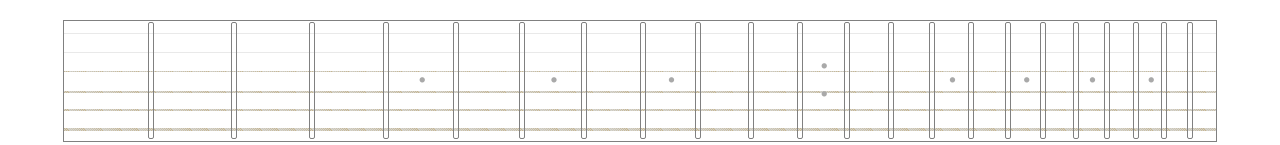
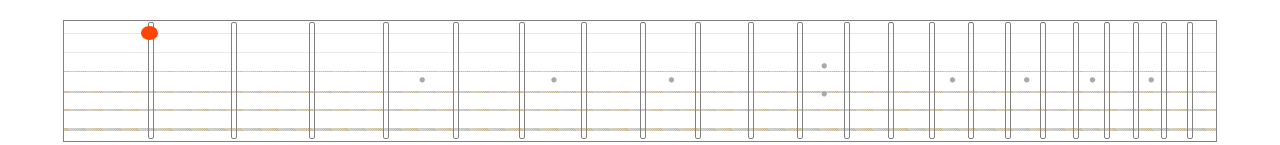
Before and after one commit to jamesBrennan/fretboard, a React (Create React App) app: page / in a window 1280 px wide. Both pictures are taken after a click on the element 149 px from the left and 32 px from the top of the page. Shown: the top 145 px of the page. Built offline with nearby package versions, Linux system fonts and the light colour scheme.

Commit message:
Add ability to toggle notes on/off by clicking

```diff
--- a/package.json
+++ b/package.json
@@ -3,6 +3,7 @@
   "version": "0.1.0",
   "private": true,
   "dependencies": {
+    "classnames": "^2.2.5",
     "react": "^15.6.1",
     "react-dom": "^15.6.1",
     "react-redux": "^5.0.6",
--- a/src/actions/hitboxActions.js
+++ b/src/actions/hitboxActions.js
@@ -1,32 +1,23 @@
 export const MOUSE_ENTERED_HITBOX = 'MOUSE_ENTERED_HITBOX';
-export function mouseEnteredHitbox(string, fret) {
+export function mouseEnteredHitbox({string, fret, note, visible}) {
   return {
     type: MOUSE_ENTERED_HITBOX,
-    payload: {
-      string: string,
-      fret: fret
-    }
+    payload: { string, fret, note, visible }
   }
 }
 
 export const MOUSE_LEFT_HITBOX = 'MOUSE_LEFT_HITBOX';
-export function mouseLeftHitbox(string, fret) {
+export function mouseLeftHitbox({string, fret, note, visible}) {
   return {
     type: MOUSE_LEFT_HITBOX,
-    payload: {
-      string: string,
-      fret: fret
-    }
+    payload: { string, fret, note, visible }
   }
 }
 
 export const HITBOX_CLICKED = 'HITBOX_CLICKED';
-export function hitboxClicked(string, fret) {
+export function hitboxClicked({string, fret, note, visible}) {
   return {
     type: HITBOX_CLICKED,
-    payload: {
-      string: string,
-      fret: fret
-    }
+    payload: { string, fret, note, visible }
   }
 }
--- a/src/components/Fret.js
+++ b/src/components/Fret.js
@@ -3,11 +3,16 @@ import './Fret.css';
 import { range } from '../util';
 import HitBox from './HitBox';
 
-export default function Fret({number}) {
+export default function Fret({number, notes = [], pinnedNotes = []}) {
   return(
     <div className="Fret">
       {range(6).map(i =>
-        <HitBox key={i} string={i+1} fret={number+1} />
+        <HitBox
+          key={i}
+          string={i+1}
+          fret={number+1}
+          note={notes[i]}
+          visible={!!pinnedNotes[i+1]} />
       )}
     </div>
   )
--- a/src/components/FretGroup.js
+++ b/src/components/FretGroup.js
@@ -3,13 +3,13 @@ import './FretGroup.css';
 import Decoration from './Decoration';
 import Fret from './Fret';
 
-export default function FretGroup({number, style}) {
+export default function FretGroup({number, style, notes = [], pinnedNotes={}}) {
   return (
     <div className="FretGroup" style={style}>
       <div className="FretGroup__space">
         <Decoration number={number}/>
       </div>
-      <Fret number={number}/>
+      <Fret number={number} notes={notes} pinnedNotes={pinnedNotes} />
     </div>
   );
 };
--- a/src/components/Fretboard.js
+++ b/src/components/Fretboard.js
@@ -1,9 +1,14 @@
 import React from 'react';
+import { connect } from 'react-redux';
 import './Fretboard.css';
 import FretGroup from './FretGroup';
 import { range, positionRatio } from '../util';
 
-function Fretboard({frets}) {
+function fretNotes(strings, num) {
+  return strings.map(string => string[num + 1]).reverse();
+}
+
+function Fretboard({frets, strings, pinnedNotes}) {
   return (
     <div className="Fretboard">
       <hr className="Fretboard__string Fretboard__string--1"/>
@@ -13,10 +18,22 @@ function Fretboard({frets}) {
       <hr className="Fretboard__string Fretboard__string--5"/>
       <hr className="Fretboard__string Fretboard__string--6"/>
       {range(frets).map(num =>
-        <FretGroup key={num} number={num} style={{flex: positionRatio(num)}} />
+        <FretGroup
+          key={num}
+          number={num}
+          notes={fretNotes(strings, num)}
+          pinnedNotes={pinnedNotes[num+1]}
+          style={{flex: positionRatio(num)}} />
       )}
     </div>
   )
 }
 
-export default Fretboard;
+export default connect(
+  state => {
+    return {
+      strings: state.noteMatrix,
+      pinnedNotes: state.fretboard
+    }
+  }
+)(Fretboard);
--- a/src/components/HitBox.js
+++ b/src/components/HitBox.js
@@ -1,16 +1,17 @@
 import React from 'react';
 import { connect } from 'react-redux';
+import classNames from 'classnames';
 import * as action from '../actions/hitboxActions';
 import './Hitbox.css';
 
-function HitBox({string, fret, onClick, onMouseEnter, onMouseLeave}) {
+function HitBox({string, fret, note, visible, onClick, onMouseEnter, onMouseLeave}) {
   return (
     <div className="HitBox"
-         onMouseEnter={() => onMouseEnter(string, fret)}
-         onMouseLeave={() => onMouseLeave(string, fret)}
-         onClick={() => {onClick(string, fret)}}
+         onMouseEnter={() => onMouseEnter({string, fret, note, visible})}
+         onMouseLeave={() => onMouseLeave({string, fret, note, visible})}
+         onClick={() => onClick({string, fret, note, visible})}
     >
-      <div className="HitBox__note"/>
+      <div className={classNames('HitBox__note', {'HitBox__note--pinned': visible})} />
     </div>
   )
 }
--- a/src/components/Hitbox.css
+++ b/src/components/Hitbox.css
@@ -17,6 +17,15 @@
     display: none;
 }
 
+.HitBox:hover {
+    cursor: pointer;
+}
+
 .HitBox:hover .HitBox__note {
     display: block;
 }
+
+.HitBox__note--pinned {
+    display: block;
+    background-color: orangered;
+}
--- /dev/null
+++ b/src/reducers/fretboardReducer.js
@@ -0,0 +1,24 @@
+import {HITBOX_CLICKED} from "../actions/hitboxActions";
+import {merge} from "../util";
+
+function fretboardReducer(state, action = {}) {
+  switch(action.type) {
+    case HITBOX_CLICKED:
+      let {string, fret} = action.payload;
+      let next = merge(state.fretboard, {});
+      if(!next[fret]) {
+        next[fret] = {};
+        next[fret][string] = true;
+      }
+      else {
+        next[fret][string] = !state.fretboard[fret][string];
+      }
+      return merge(state, {
+        fretboard: next
+      });
+    default:
+      return state;
+  }
+}
+
+export default fretboardReducer;
--- a/src/reducers/index.js
+++ b/src/reducers/index.js
@@ -1,13 +1,14 @@
 import IntervalMatrix from '../IntervalMatrix';
 import NoteMatrix from '../NoteMatrix';
+import fretboardReducer from "./fretboardReducer";
 
 const initialState = {
   noteMatrix: NoteMatrix(),
   intervalMatrix: IntervalMatrix(),
-  fretboard: [[],[],[],[],[],[]],
-  fretboardInfo: [[],[],[],[],[],[]]
+  fretboard: {},
+  fretboardInfo: {},
 };
 
 export default function reducers(state = initialState, action = {}) {
-  return state;
+  return fretboardReducer(state, action);
 }
```
Also changed, not shown: 1 other file (tests, documents, lock files or other folders).
